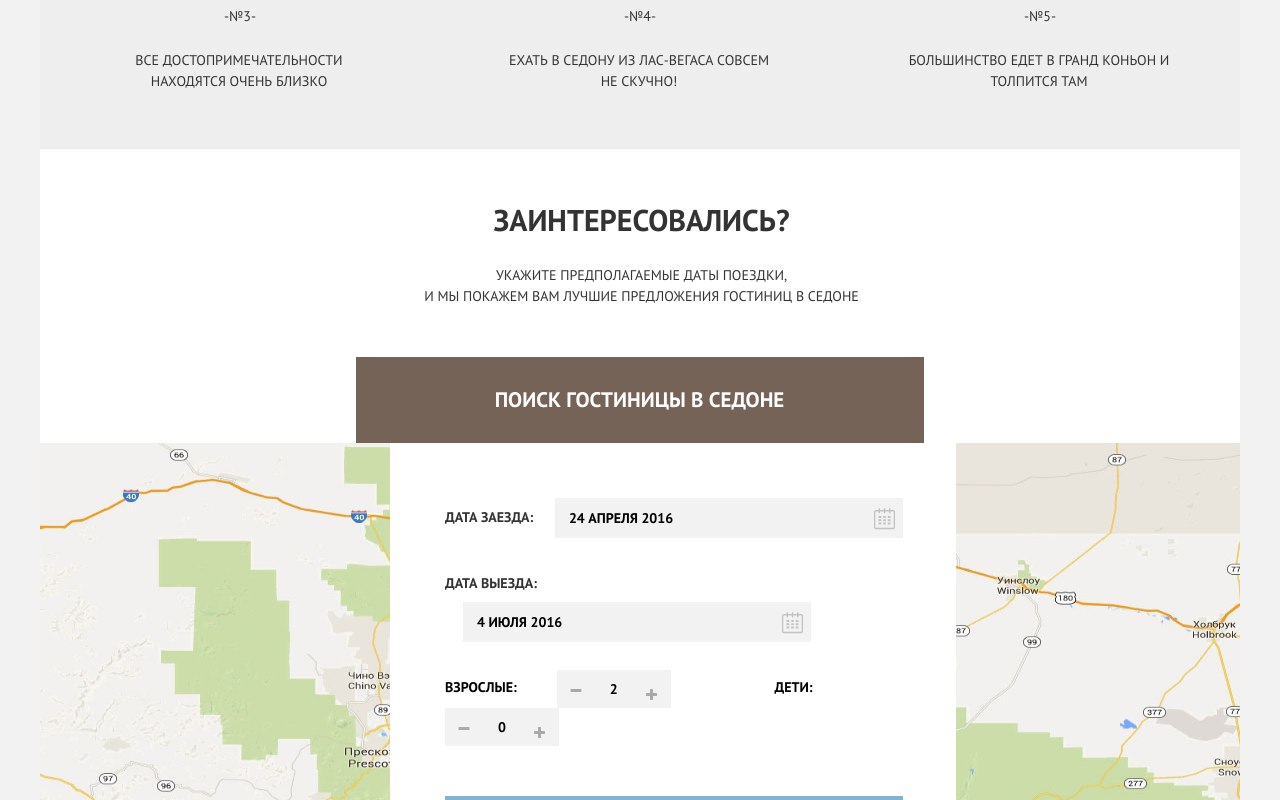
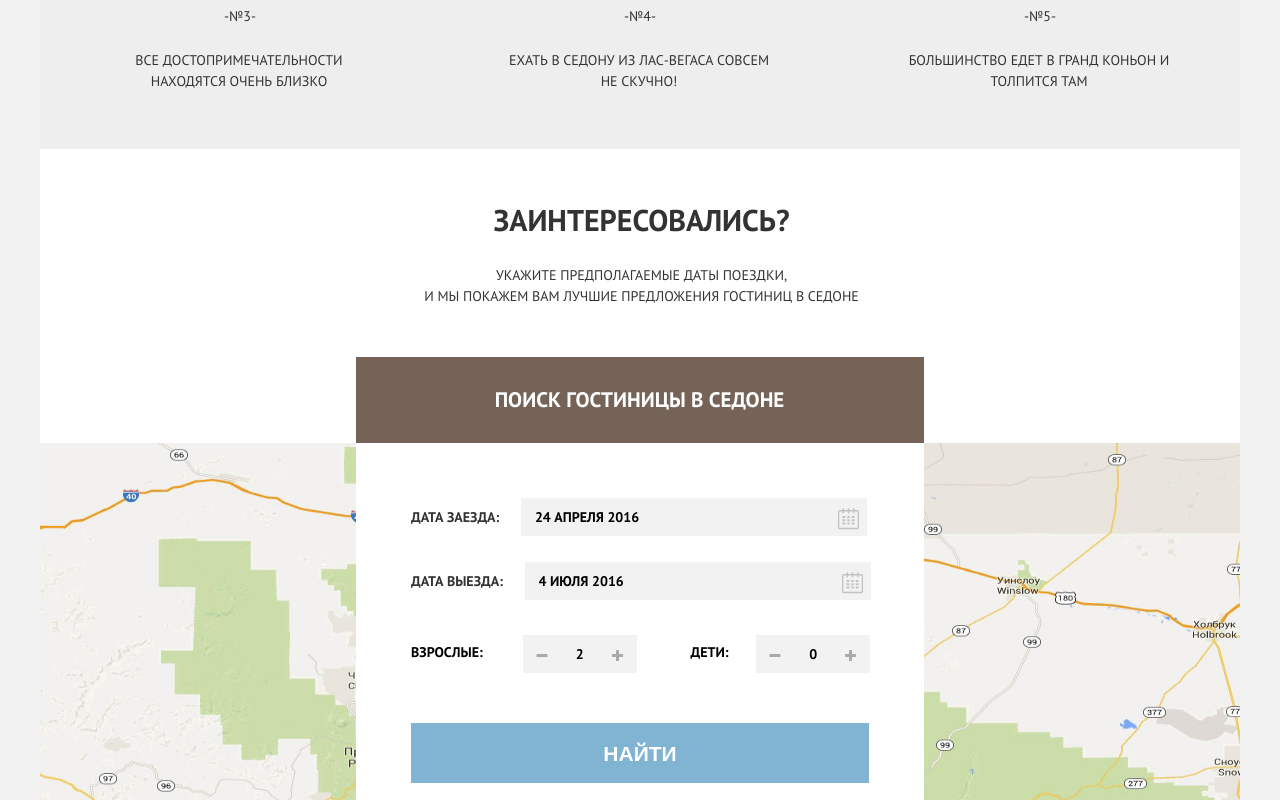
Before and after one commit to ErmakovIgor/219197-sedona, a plain HTML site: page index.html in a window 1280 px wide. Both pictures are taken after a click on the element "ПОИСК ГОСТИНИЦЫ В СЕДОНЕ". Shown: the part 1727-2527 px from the top of the page. Drawn offline with Linux system fonts and the light colour scheme.

Commit message:
Внес изменения с формой

```diff
--- a/css/style.css
+++ b/css/style.css
@@ -4,22 +4,21 @@ body {
     font-weight: 400;
     width: 100%;
     height: 100%;
+    margin: 0;
     padding: 0;
     background: #f2f2f2;
 }
 
 .main-container {
     max-width: 1200px;
-    margin: 0;
     padding: 0;
+    margin: 0 auto;
     font-family: "PT Sans", "Arial", sans-serif;
     font-size: 14px;
     line-height: 21px;
     color: #333;
     text-transform: uppercase;
     font-weight: normal;
-    width: 1200px;
-    margin: 0 auto;
 }
 
 ul,
@@ -95,7 +94,8 @@ h3 {
     background: no-repeat width: 138px;
     height: 70px;
     top: 0px;
-    left: 607px;
+    left: 50%;
+    transform: translateX(-50%);
 }
 
 .promo {
@@ -108,6 +108,10 @@ h3 {
     margin: 0;
     padding: 0;
     list-style: none;
+}
+
+.main-navigation{
+    position: relative;
 }
 
 .main-navigation li:first-child {
@@ -314,6 +318,7 @@ h3 {
 }
 
 .booking-content {
+    position: relative;
     width: 575px;
     background: white;
     text-align: center;
@@ -813,12 +818,13 @@ background-position: -615px -50px;
 .popup {
     display: none;
     position: absolute;
-    top: 2170px;
-    left: 390px;
-    max-width: 568px;
+    top:100%;
+    left:calc(50% - 284px);
+    width: 568px;
     max-height: 398px;
     padding: 55px 55px 55px 55px;
     background: white;
+
 }
 
 .popup-show {
@@ -874,11 +880,12 @@ background-position: -615px -50px;
 
 .form-content-people label {
     display: inline-block;
-    line-height: 38px;
-    font-weight: 700;
-    color: #000;
     width: 62px;
     height: 38px;
+    padding-top: 7px;
+    line-height: 38px;
+    color: #000;
+    font-weight: 700;
 }
 
   .right-children{
@@ -930,7 +937,7 @@ background-position: -615px -50px;
 
 .form-date {
     background: #f2f2f2;
-    width: 332px;
+    width: 346px;
     height: 38px;
     font-family: "PT Sans", "Arial", sans-serif;
     color: #000;
@@ -948,9 +955,9 @@ background-position: -615px -50px;
     background-color: #ebebeb;
 }
 
-.form-date:active{
+.form-date:focus{
 background-color: #ffffff;
-border: 1px solid #e5e5e5;
+outline: 1px solid #e5e5e5;
 }
 
 .calendar {
@@ -999,10 +1006,9 @@ border: 1px solid #e5e5e5;
     background: #5496bd;
 }
 
-label[for="children"] {
-    padding-left: 50px;
+/*label[for="children"] {
     color: #000;
-}
+}*/
 
 .form-number {
     width: 38px;
@@ -1056,6 +1062,12 @@ button {
     outline: none;
     cursor: pointer;
     background: #f2f2f2;
+}
+
+.input-form-right button:last-child,
+.input-form-left button:last-child {
+ padding-top: 15px;
+
 }
 
 button:hover{
@@ -1304,7 +1316,7 @@ button:hover{
     line-height: 30px;
     color:#6f6f6f;
     background-color: #f2f2f2;
-    margin-top: 92px;
+    margin-top: 87px;
 }
 
 .icon-star {
--- a/index.html
+++ b/index.html
@@ -1,5 +1,6 @@
 <!DOCTYPE html>
 <html lang="ru">
+
 <head>
     <meta charset="utf-8">
     <title> Седона </title>
@@ -101,6 +102,39 @@
                     <h2 class="form-title">
                     ПОИСК ГОСТИНИЦЫ В СЕДОНЕ
                     </h2>
+                    <div class="popup">
+                        <form class="form-sedona">
+                            <div class="form-content">
+                                <label for="form-content-check-in">Дата заезда:</label>
+                                <div class="input-form">
+                                    <input type="text" class="form-date" id="form-content-check-in" name="date-arrive" placeholder="24 апреля 2016" value="">
+                                    <span class="calendar"></span>
+                                </div>
+                            </div>
+                            <div class="form-content">
+                                <label for="form-content-check-out">Дата выезда:</label>
+                                <div class="input-form">
+                                    <input type="text" class="form-date" id="form-content-check-out" name="date-departure" placeholder="4 июля 2016" value="">
+                                    <span class="calendar"></span>
+                                </div>
+                            </div>
+                            <div class="form-content-people">
+                                <label for="adults">Взрослые:</label>
+                                <div class="input-form-left">
+                                    <button><i class="minus"></i></button>
+                                    <input class="form-number" name="adults-number" id="adults" placeholder="2" value="">
+                                    <button><i class="plus"></i></button>
+                                </div>
+                                <label for="children" class="right-children">Дети:</label>
+                                <div class="input-form-right">
+                                    <button><i class="minus"></i></button>
+                                    <input class="form-number" name="children-number" id="children" placeholder="0" value="">
+                                    <button> <i class="plus"></i></button>
+                                </div>
+                            </div>
+                            <button type="submit" class="btn btn-big">Найти</button>
+                        </form>
+                    </div>
                 </div>
             </div>
             <section>
@@ -129,39 +163,6 @@
                 <a href="https://htmlacademy.ru"></a>
             </div>
         </footer>
-        <div class="popup">
-            <form class="form-sedona">
-                <div class="form-content">
-                    <label for="form-content-check-in">Дата заезда:</label>
-                    <div class="input-form">
-                        <input type="text" class="form-date" id="form-content-check-in" name="date-arrive" placeholder="24 апреля 2016" value="">
-                        <span href="#" class="calendar"></span>
-                    </div>
-                </div>
-                <div class="form-content">
-                    <label for="form-content-check-out">Дата выезда:</label>
-                    <div class="input-form">
-                        <input type="text" class="form-date" id="form-content-check-out" name="date-departure" placeholder="4 июля 2016" value="">
-                        <span href="#" class="calendar"></span>
-                    </div>
-                </div>
-                <div class="form-content-people">
-                    <label for="adults">Взрослые:</label>
-                    <div class="input-form-left">
-                        <button><i class="minus"></i></button>
-                        <input class="form-number" name="adults-number" id="adults" placeholder="2" value="">
-                        <button><i class="plus"></i></button>
-                    </div>
-                    <label for="children" class="right-children">Дети:</label>
-                    <div class="input-form-right">
-                        <button><i class="minus"></i></button>
-                        <input class="form-number" name="children-number" id="children" placeholder="0" value="">
-                        <button> <i class="plus"></i></button>
-                    </div>
-                </div>
-                <button type="submit" class="btn btn-big">Найти</button>
-            </form>
-        </div>
     </div>
     <script type="text/javascript">
     var link = document.querySelector(".form-title");
@@ -169,7 +170,7 @@
 
     link.addEventListener("click", function(event) {
         event.preventDefault();
-            if (popup.classList.contains("popup-show")){
+        if (popup.classList.contains("popup-show")) {
             popup.classList.remove("popup-show");
         } else {
             popup.classList.add("popup-show");
@@ -177,4 +178,5 @@
     });
     </script>
 </body>
+
 </html>
```
Lines whose indentation alone changed are shown as unchanged.
